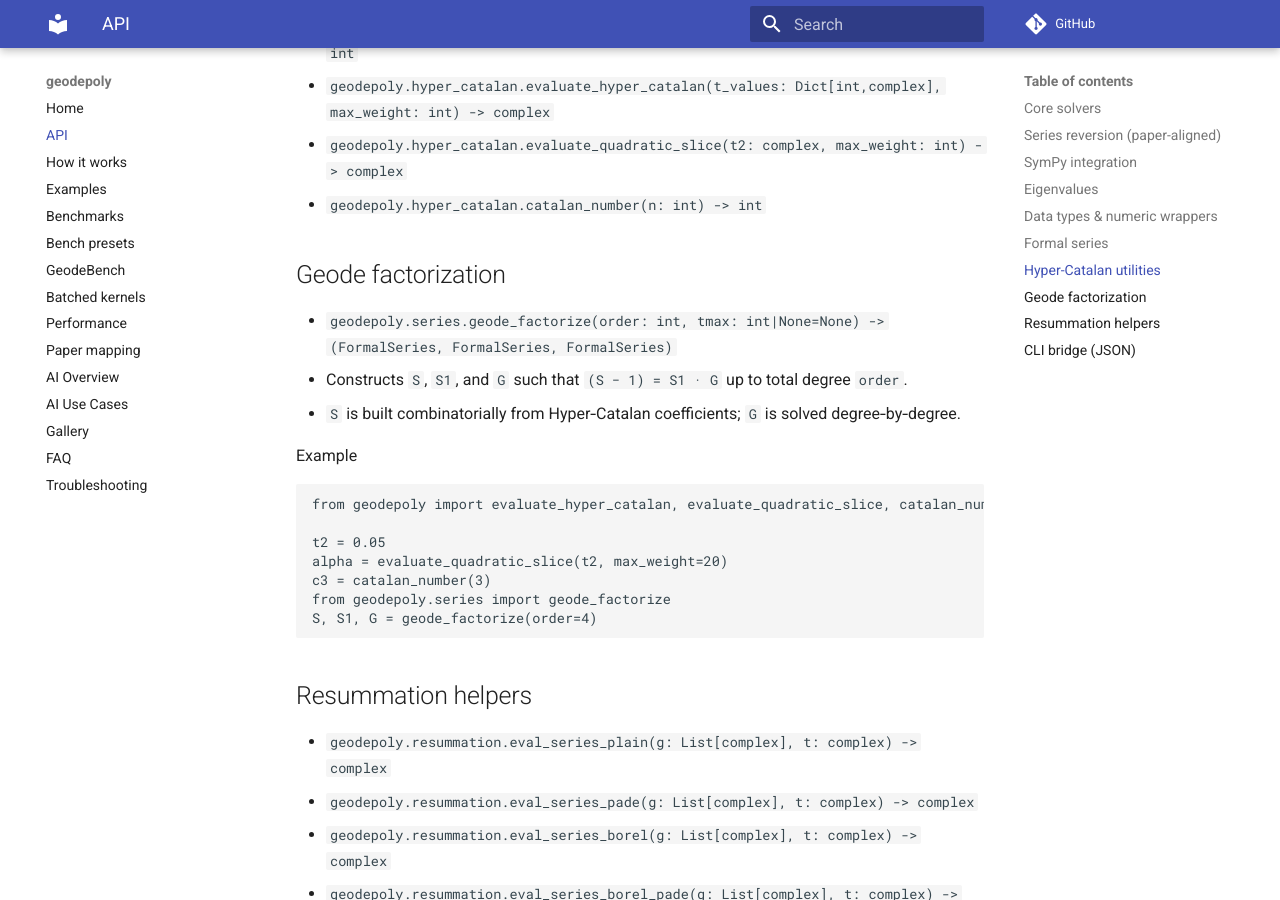
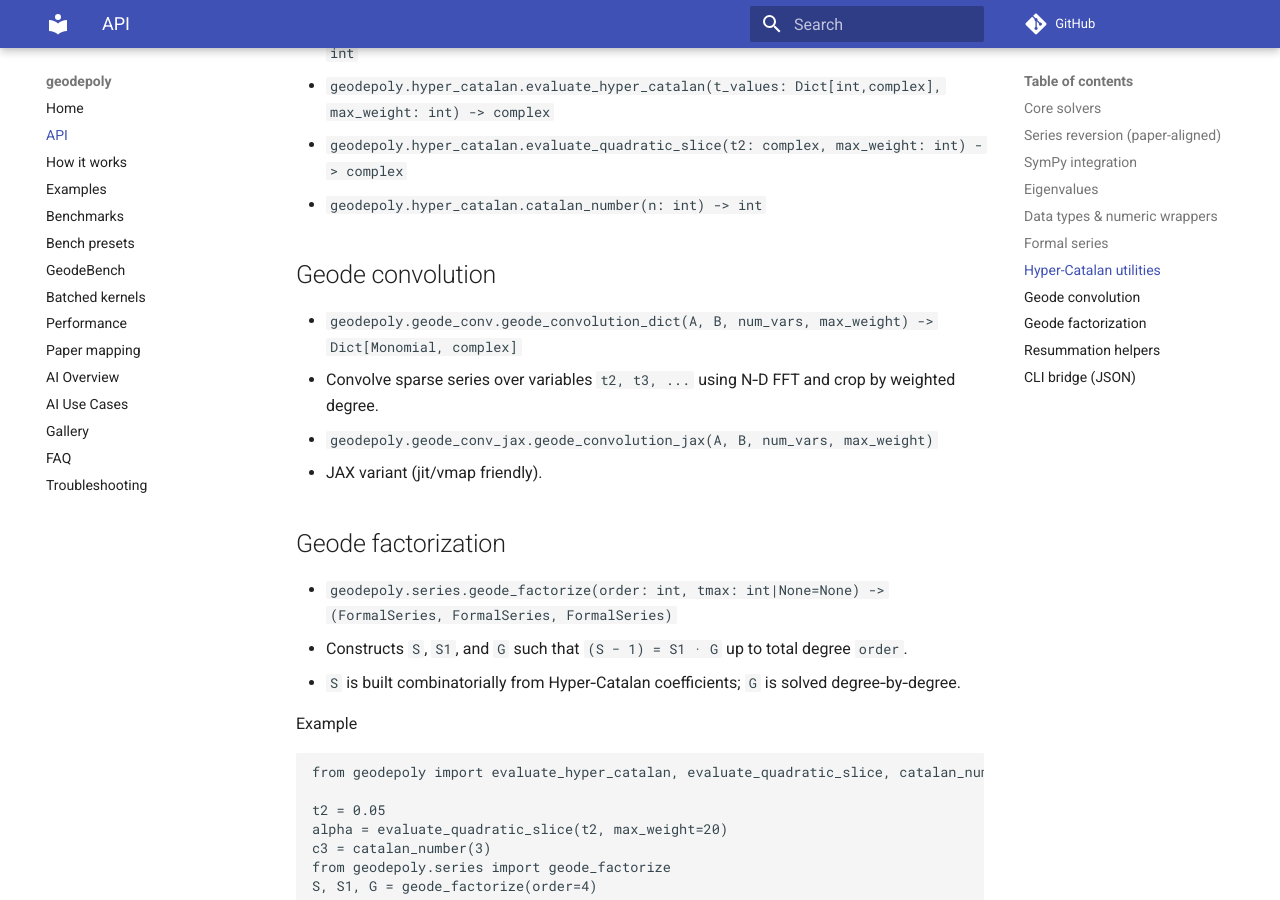
Before and after one commit to ricfulop/geodepoly, an MkDocs documentation site: the page built from docs/api.md, in a window 1280 px wide and 900 px high, scrolled down 2759 px. Built offline with MkDocs 1.6.1 and Material for MkDocs 9.7.7, drawn with Linux system fonts in a browser that asks for light colours; comment, search, counter and statistics services are not loaded.

Commit message:
docs: Geode convolution example + API blurb; workflows: add Windows wheels, expand Python matrix; docs: Colab link for AI Quickstart

```diff
--- a/docs/api.md
+++ b/docs/api.md
@@ -101,6 +101,13 @@ eigvals = solve_eigs(A)
 - `geodepoly.hyper_catalan.evaluate_quadratic_slice(t2: complex, max_weight: int) -> complex`
 - `geodepoly.hyper_catalan.catalan_number(n: int) -> int`
 
+## Geode convolution
+
+- `geodepoly.geode_conv.geode_convolution_dict(A, B, num_vars, max_weight) -> Dict[Monomial, complex]`
+  - Convolve sparse series over variables `t2, t3, ...` using N‑D FFT and crop by weighted degree.
+- `geodepoly.geode_conv_jax.geode_convolution_jax(A, B, num_vars, max_weight)`
+  - JAX variant (jit/vmap friendly).
+
 ## Geode factorization
 
 - `geodepoly.series.geode_factorize(order: int, tmax: int|None=None) -> (FormalSeries, FormalSeries, FormalSeries)`
```
Also changed, not shown: README.md (+12 -0 lines), 2 other files.
